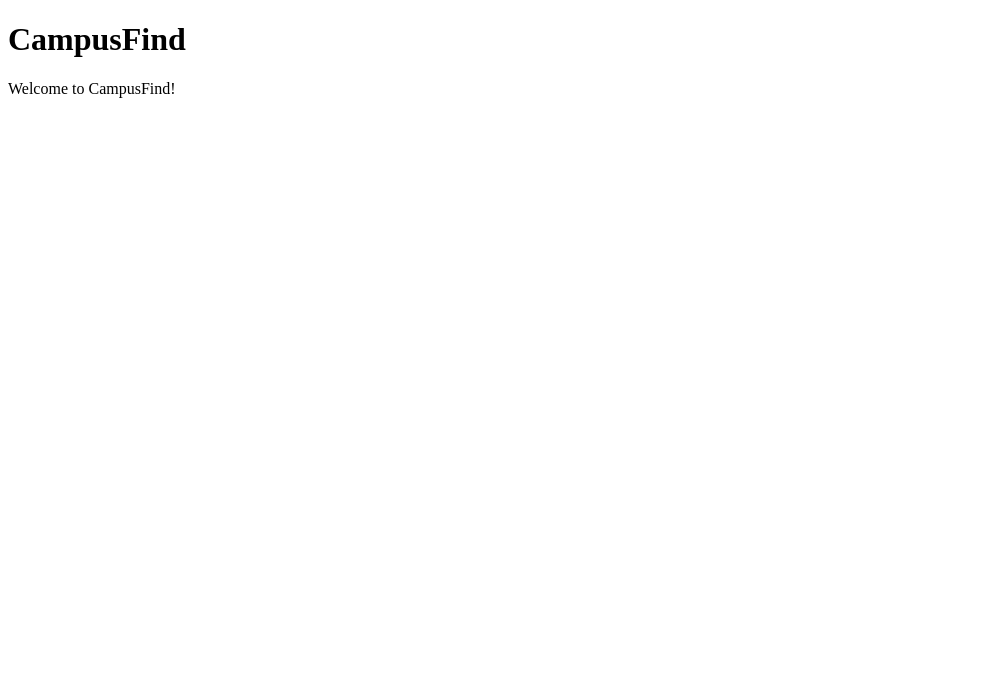
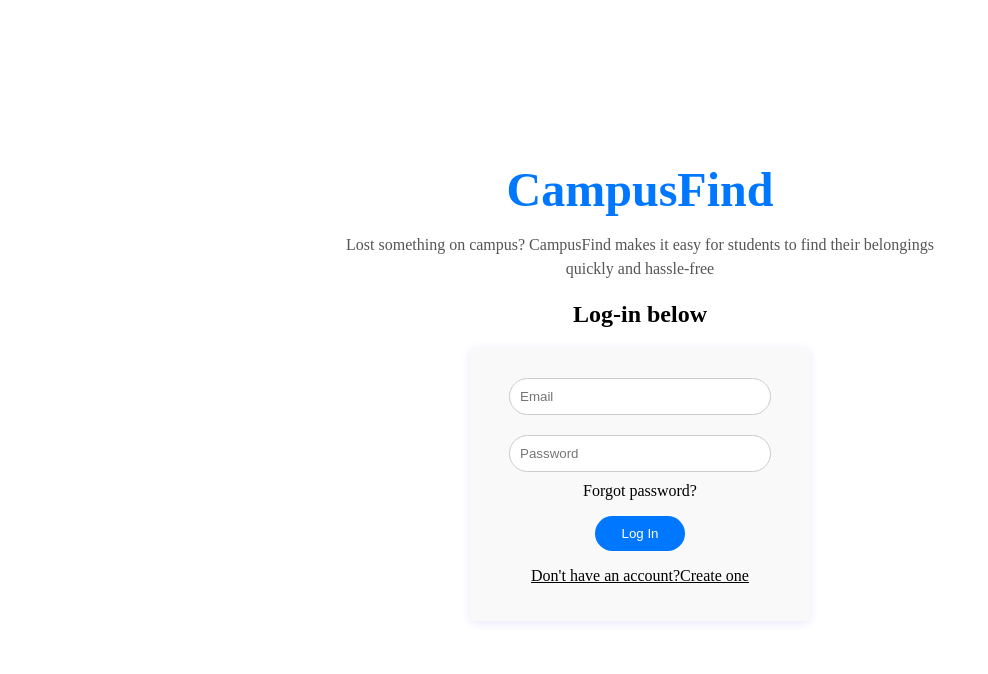
Before and after one commit to motshekhene/CampusFind, a plain HTML site: page index.html in a window 1280 px wide. Shown: the whole page, without its empty margins (0-988 px from the left). Drawn offline with Linux system fonts and the light colour scheme.

Commit message:
Updated LogIn page

```diff
--- a/index.html
+++ b/index.html
@@ -1,10 +1,27 @@
 <!DOCTYPE html>
 <html lang="en">
 <head>
-    <h1> CampusFind</h1>
+    <meta charset="UTF-8">
+    <title>CampusFind</title>
+    <link rel="stylesheet" href="style.css">
+</head>
+<body>
+    <div class="login-container">
+        <h1 class="logo">CampusFind</h1>
+        <p class="description">
+            Lost something on campus? CampusFind makes it easy for students to find their belongings quickly and hassle-free
+        </p>
+        <h2 class="login-heading">Log-in below</h2>
+        <form class="login-form">
+            <input type="email" placeholder="Email" required><br>
+            <input type="password" placeholder="Password" required><br>
+            <span class="forgot-password">Forgot password?</span>
 
-    <body>
-        <p>Welcome to CampusFind!</p>
-    </body>
-</head>
+
+            <p></p>
+            <button type="submit">Log In</button>
+            <p><u>Don't have an account?Create one<u></p>
+        </form>
+    </div>
+</body>
 </html>
--- a/style.css
+++ b/style.css
@@ -0,0 +1,60 @@
+/* Content container */
+.login-container {
+    max-width: 600px;
+    margin: 100px auto;
+    padding: 30px;
+    text-align: center;
+}
+
+/* Heading/logo */
+.logo {
+    font-size: 48px;
+    color: #0077ff;
+    margin-bottom: 10px;
+
+    transition: all;
+}
+.logo:hover {
+    transform: scale(1.3);
+}
+
+/* Description */
+.description {
+    font-size: 16px;
+    color: #555;
+    line-height: 1.5;
+}
+.login-form{
+    width: 50%;
+    margin: 20px auto;
+    padding: 20px;
+    background-color: #f9f9f9;
+    border-radius: 5px;
+    box-shadow: 0 2px 10px rgba(47, 0, 255, 0.1);
+}
+
+.login-form input {
+    width: 80%;
+    padding: 10px;
+    margin: 10px 0;
+    border: 1px solid #ccc;
+    border-radius: 100px;
+}
+.login-form button {
+    width: 30%;
+    padding: 10px;
+    background-color: #0077ff;
+    color: white;
+    border: none;
+    border-radius: 100px;
+    cursor: pointer;
+}
+.toggle-password {
+    position: absolute;
+    right: 10px;
+    top: 50%;
+    transform: translateY(-50%);
+    cursor: pointer;
+    font-size: 18px;
+    color: #555;
+}
```
Also changed, not shown: images/Background1.jpg (added).
